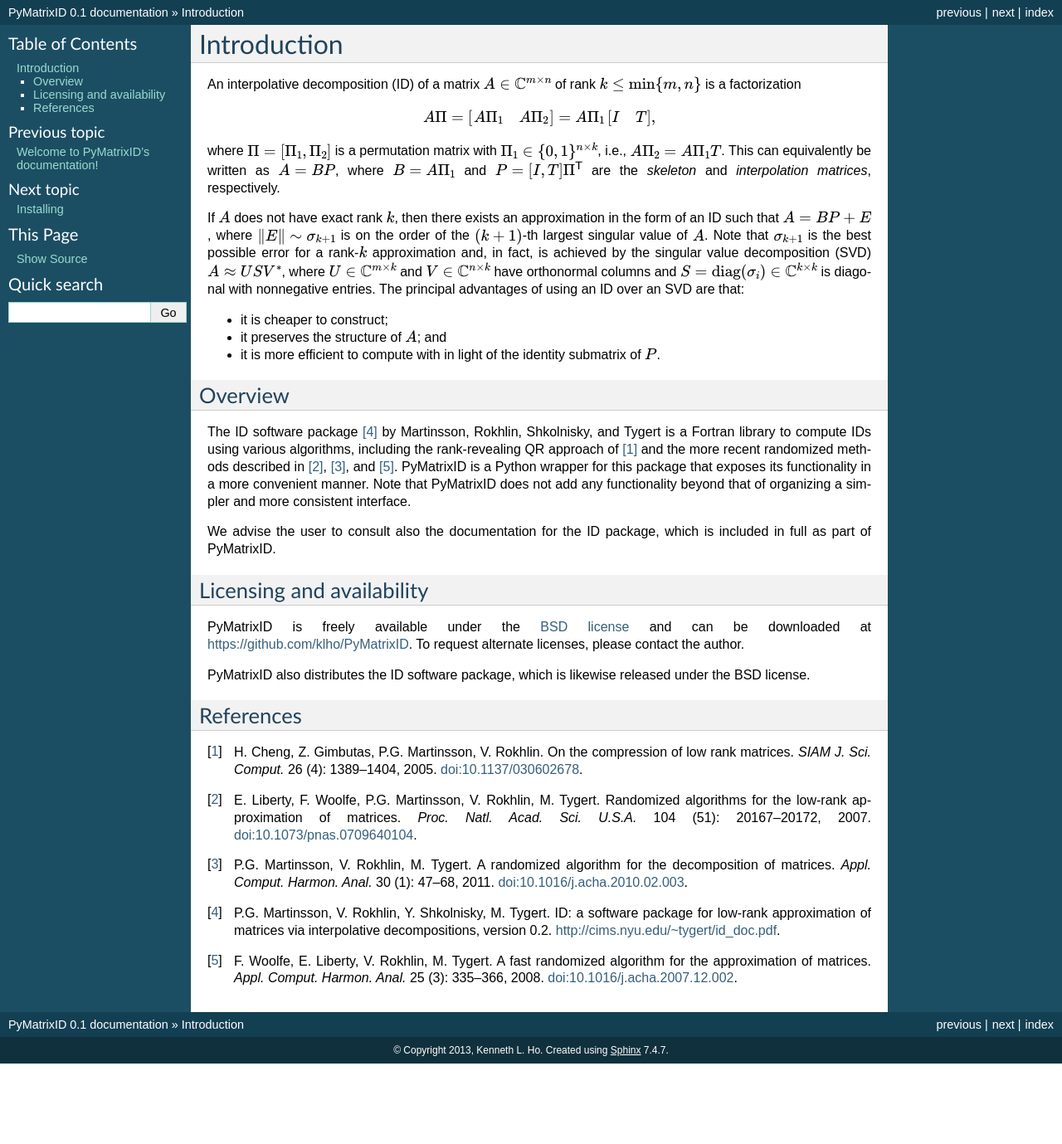
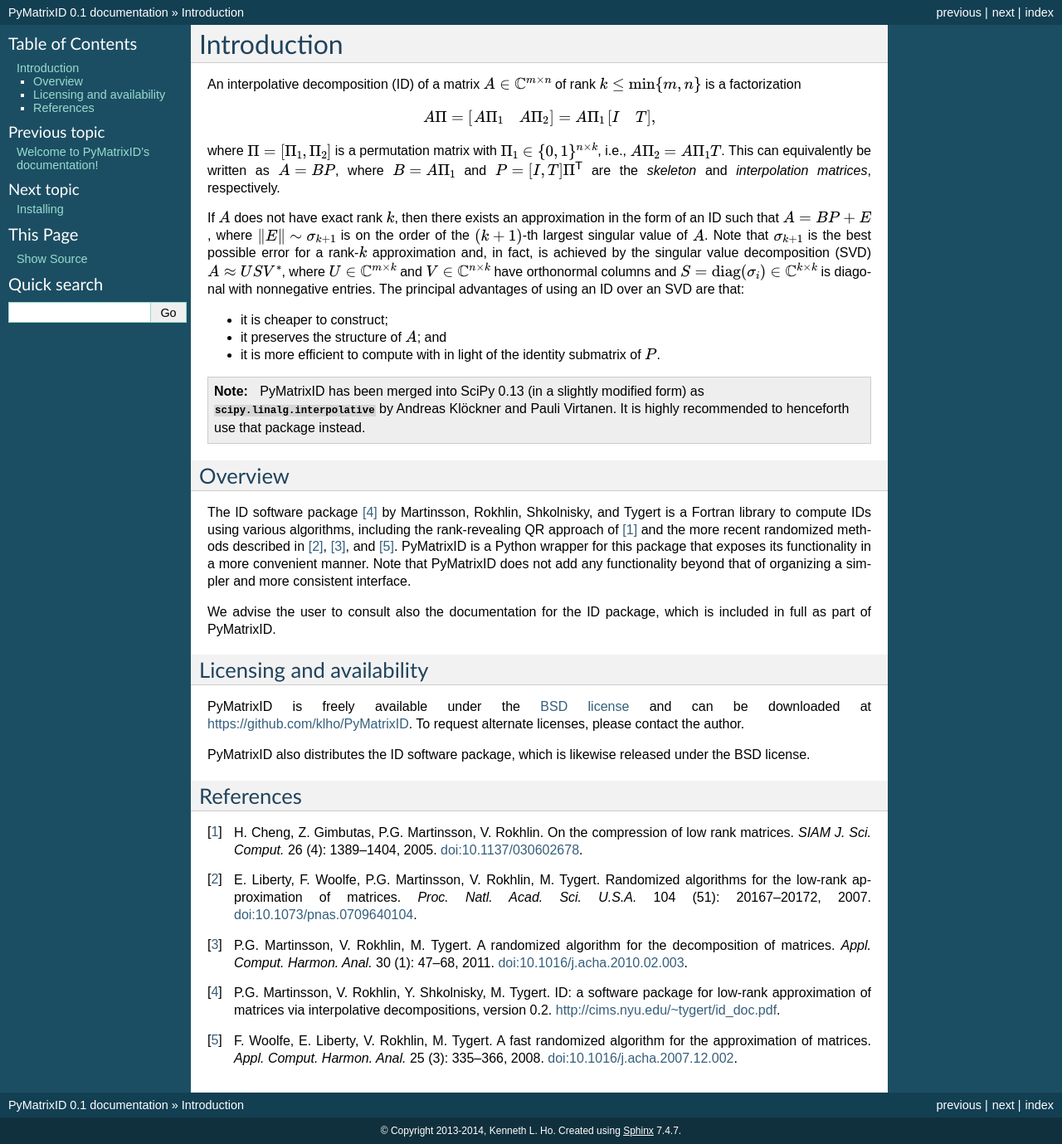
Before and after one commit to klho/PyMatrixID, a Sphinx documentation site: the page built from doc/intro.rst, in a window 1280 px wide. Shown: the whole page at 83% size. Built offline with Sphinx 7.4.7, drawn with Linux system fonts in a browser that asks for light colours; before the commit the page ends 1282 px from its top, so only the background shows below that.

Commit message:
Advised to use scipy.linalg.interpolative from here on.

```diff
--- a/doc/conf.py
+++ b/doc/conf.py
@@ -42,7 +42,7 @@ master_doc = 'index'
 
 # General information about the project.
 project = u'PyMatrixID'
-copyright = u'2013, Kenneth L. Ho'
+copyright = u'2013-2014, Kenneth L. Ho'
 
 # The version info for the project you're documenting, acts as replacement for
 # |version| and |release|, also used in various other places throughout the
--- a/doc/intro.rst
+++ b/doc/intro.rst
@@ -20,6 +20,9 @@ If :math:`A` does not have exact rank :math:`k`, then there exists an approximat
 - it is cheaper to construct;
 - it preserves the structure of :math:`A`; and
 - it is more efficient to compute with in light of the identity submatrix of :math:`P`.
+
+.. note::
+   PyMatrixID has been merged into SciPy 0.13 (in a slightly modified form) as :mod:`scipy.linalg.interpolative` by Andreas Klöckner and Pauli Virtanen. It is highly recommended to henceforth use that package instead.
 
 Overview
 --------
```
Also changed, not shown: README.md (+4 -1 lines).
